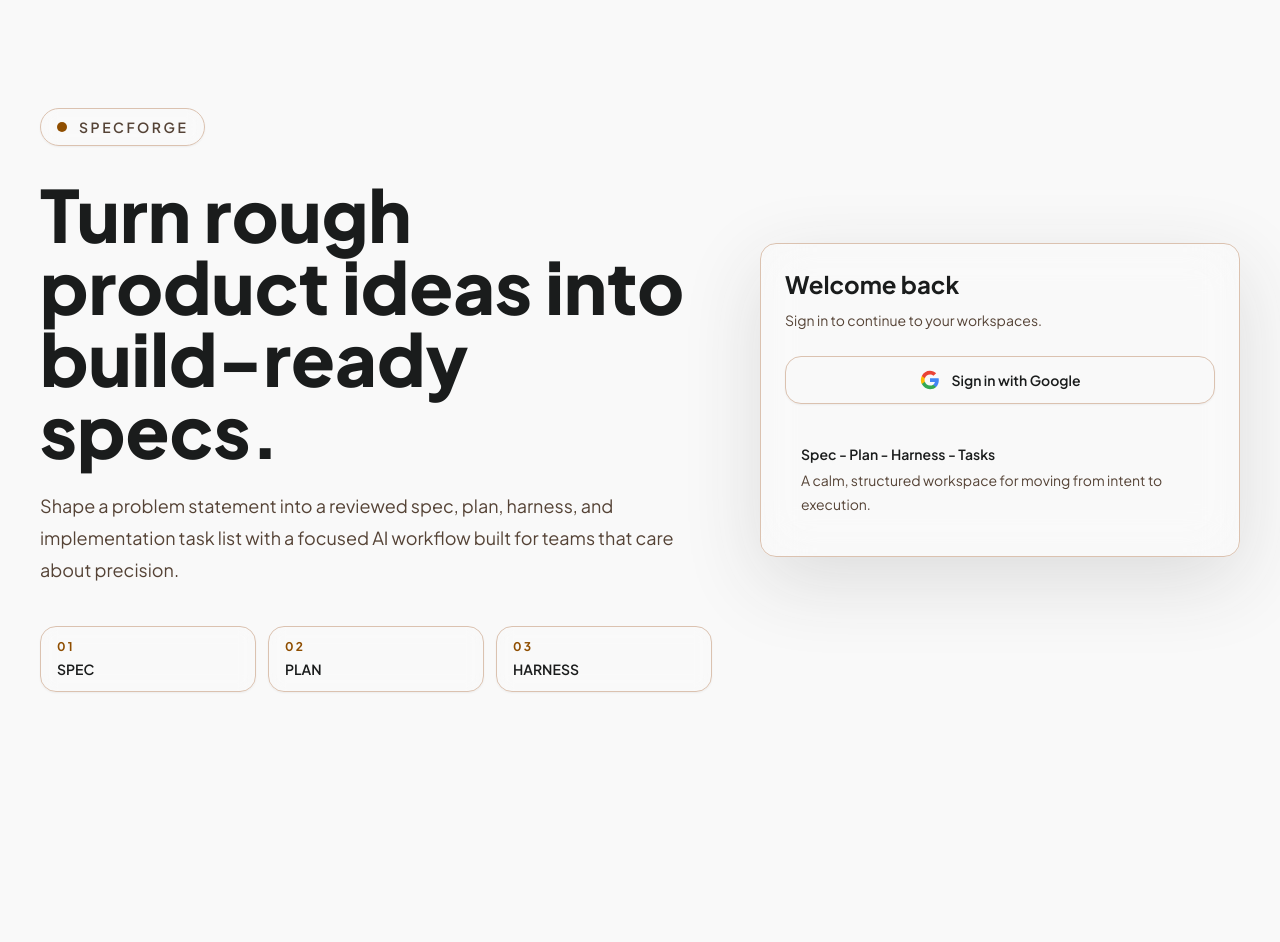
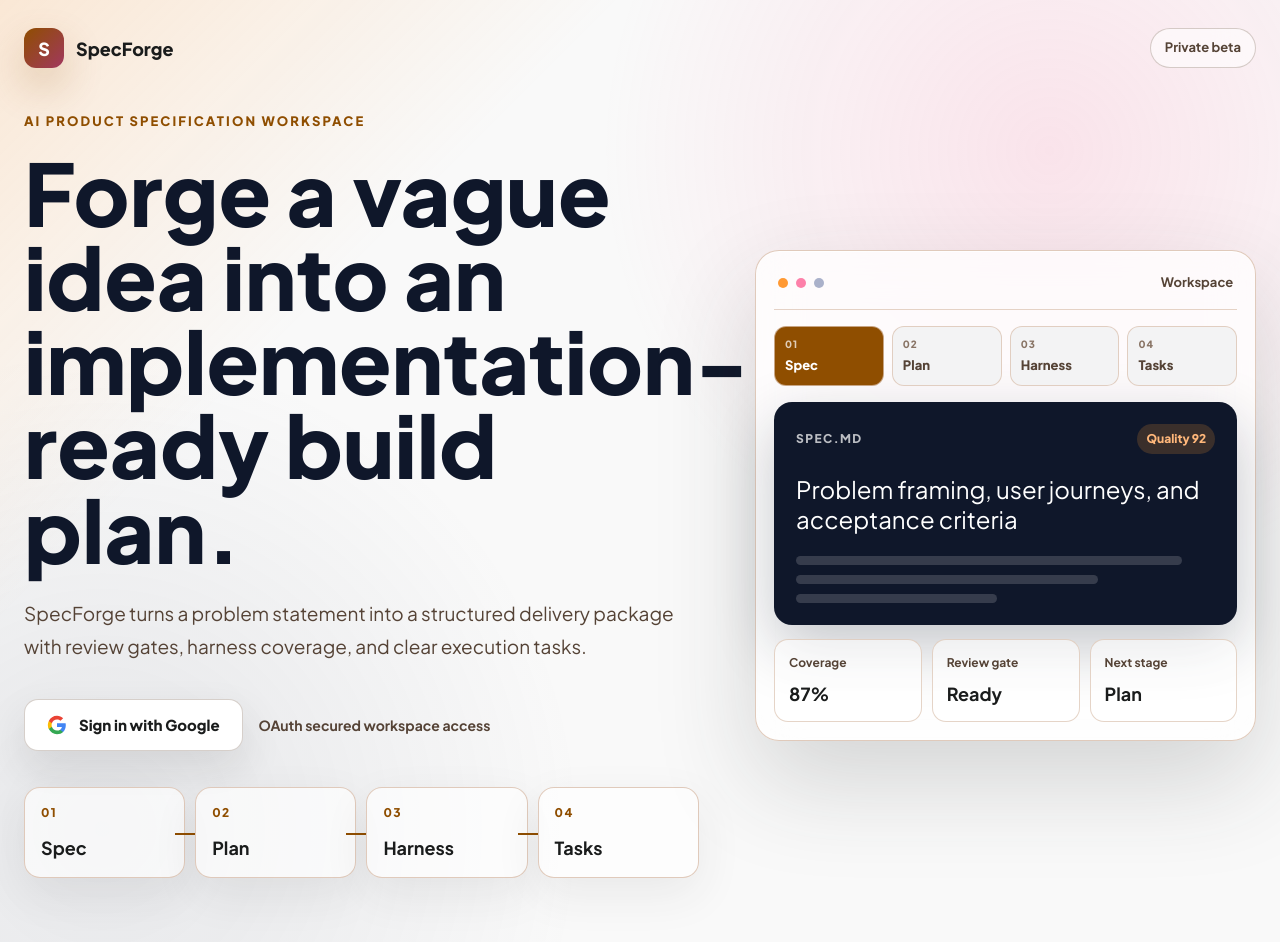
Before and after one commit to rsqrd-labs/specforge, a React (Vite) app in the folder frontend/: page / in a window 1280 px wide. Before the commit the page ends 800 px from the top, so only its background shows below. Built offline with nearby package versions, Linux system fonts and the light colour scheme; no server answers.

Commit message:
Polish landing product experience

```diff
--- a/frontend/src/index.css
+++ b/frontend/src/index.css
@@ -83,3 +83,415 @@ button:disabled {
 #root {
   min-height: 100vh;
 }
+
+.landing-shell {
+  min-height: 100vh;
+  overflow: hidden;
+  background:
+    linear-gradient(135deg, rgba(255, 153, 51, 0.18), transparent 28%),
+    radial-gradient(circle at 82% 16%, rgba(253, 128, 169, 0.18), transparent 28rem),
+    radial-gradient(circle at 8% 88%, rgba(86, 94, 116, 0.12), transparent 30rem),
+    var(--color-background);
+  color: var(--color-on-background);
+}
+
+.landing-hero {
+  width: min(100%, 1280px);
+  min-height: 100vh;
+  margin: 0 auto;
+  padding: 28px 24px 40px;
+}
+
+.landing-nav {
+  display: flex;
+  align-items: center;
+  justify-content: space-between;
+  gap: 24px;
+}
+
+.brand-lockup {
+  display: inline-flex;
+  align-items: center;
+  gap: 12px;
+  color: var(--color-on-surface);
+  font-size: 18px;
+  font-weight: 800;
+}
+
+.brand-mark {
+  display: inline-grid;
+  width: 40px;
+  height: 40px;
+  place-items: center;
+  border-radius: 12px;
+  background: linear-gradient(135deg, var(--color-primary), var(--color-secondary));
+  color: var(--color-on-primary);
+  box-shadow: 0 18px 40px rgba(143, 78, 0, 0.24);
+}
+
+.landing-status {
+  border: 1px solid rgba(136, 115, 100, 0.34);
+  border-radius: 999px;
+  background: rgba(255, 255, 255, 0.58);
+  padding: 9px 14px;
+  color: var(--color-on-surface-variant);
+  font-size: 13px;
+  font-weight: 700;
+  backdrop-filter: blur(18px);
+}
+
+.hero-grid {
+  display: grid;
+  grid-template-columns: minmax(0, 1.05fr) minmax(360px, 0.78fr);
+  align-items: center;
+  gap: 56px;
+  min-height: calc(100vh - 88px);
+  padding: 44px 0 24px;
+}
+
+.hero-copy {
+  animation: rise-in 560ms ease both;
+}
+
+.eyebrow {
+  margin: 0 0 18px;
+  color: var(--color-primary);
+  font-size: 13px;
+  font-weight: 800;
+  letter-spacing: 0.16em;
+  text-transform: uppercase;
+}
+
+.hero-copy h1 {
+  max-width: 820px;
+  margin: 0;
+  color: #0f172a;
+  font-size: clamp(48px, 7vw, 86px);
+  font-weight: 800;
+  line-height: 0.98;
+}
+
+.hero-lede {
+  max-width: 680px;
+  margin: 26px 0 0;
+  color: var(--color-on-surface-variant);
+  font-size: 19px;
+  line-height: 1.75;
+}
+
+.hero-actions {
+  display: flex;
+  align-items: center;
+  flex-wrap: wrap;
+  gap: 16px;
+  margin-top: 36px;
+}
+
+.google-button {
+  display: inline-flex;
+  min-height: 52px;
+  align-items: center;
+  justify-content: center;
+  gap: 12px;
+  border: 1px solid rgba(136, 115, 100, 0.34);
+  border-radius: 14px;
+  background: #ffffff;
+  padding: 0 22px;
+  color: var(--color-on-surface);
+  font-size: 15px;
+  font-weight: 800;
+  box-shadow: 0 18px 40px rgba(47, 49, 49, 0.12);
+  transition:
+    transform 180ms ease,
+    box-shadow 180ms ease,
+    border-color 180ms ease;
+}
+
+.google-button:hover {
+  border-color: var(--color-outline);
+  box-shadow: 0 22px 54px rgba(47, 49, 49, 0.17);
+  transform: translateY(-2px);
+}
+
+.google-button:disabled {
+  opacity: 0.64;
+  transform: none;
+}
+
+.hero-note {
+  color: var(--color-on-surface-variant);
+  font-size: 14px;
+  font-weight: 700;
+}
+
+.auth-error {
+  max-width: 520px;
+  margin: 18px 0 0;
+  border: 1px solid var(--color-error-container);
+  border-radius: 12px;
+  background: var(--color-error-container);
+  padding: 12px 14px;
+  color: var(--color-on-error-container);
+  font-size: 14px;
+}
+
+.flow-strip {
+  display: grid;
+  grid-template-columns: repeat(4, minmax(0, 1fr));
+  gap: 10px;
+  max-width: 720px;
+  margin-top: 36px;
+}
+
+.flow-step {
+  position: relative;
+  min-height: 88px;
+  border: 1px solid rgba(219, 194, 176, 0.86);
+  border-radius: 16px;
+  background: rgba(255, 255, 255, 0.66);
+  padding: 16px;
+  box-shadow: 0 16px 46px rgba(47, 49, 49, 0.08);
+  backdrop-filter: blur(18px);
+}
+
+.flow-step span {
+  display: block;
+  color: var(--color-primary);
+  font-size: 12px;
+  font-weight: 800;
+  letter-spacing: 0.12em;
+}
+
+.flow-step strong {
+  display: block;
+  margin-top: 12px;
+  color: var(--color-on-surface);
+  font-size: 18px;
+}
+
+.flow-step i {
+  position: absolute;
+  right: -11px;
+  top: 50%;
+  z-index: 2;
+  width: 20px;
+  height: 2px;
+  background: var(--color-primary);
+}
+
+.product-panel {
+  border: 1px solid rgba(219, 194, 176, 0.86);
+  border-radius: 24px;
+  background: rgba(255, 255, 255, 0.72);
+  padding: 18px;
+  box-shadow:
+    0 40px 100px rgba(47, 49, 49, 0.18),
+    inset 0 1px 0 rgba(255, 255, 255, 0.8);
+  backdrop-filter: blur(22px);
+  animation: panel-in 680ms 120ms ease both;
+}
+
+.panel-topbar {
+  display: flex;
+  align-items: center;
+  gap: 8px;
+  border-bottom: 1px solid rgba(219, 194, 176, 0.72);
+  padding: 4px 4px 16px;
+}
+
+.panel-topbar span {
+  width: 10px;
+  height: 10px;
+  border-radius: 999px;
+  background: var(--color-primary-container);
+}
+
+.panel-topbar span:nth-child(2) {
+  background: var(--color-secondary-container);
+}
+
+.panel-topbar span:nth-child(3) {
+  background: var(--color-tertiary-container);
+}
+
+.panel-topbar strong {
+  margin-left: auto;
+  color: var(--color-on-surface-variant);
+  font-size: 13px;
+}
+
+.stage-rail {
+  display: grid;
+  grid-template-columns: repeat(4, minmax(0, 1fr));
+  gap: 8px;
+  margin-top: 16px;
+}
+
+.stage-pill {
+  border: 1px solid rgba(219, 194, 176, 0.75);
+  border-radius: 12px;
+  background: var(--color-surface-container-low);
+  padding: 10px;
+  color: var(--color-on-surface-variant);
+  font-size: 13px;
+  font-weight: 800;
+}
+
+.stage-pill span {
+  display: block;
+  margin-bottom: 4px;
+  color: var(--color-outline);
+  font-size: 10px;
+  letter-spacing: 0.1em;
+}
+
+.stage-pill.active {
+  background: var(--color-primary);
+  color: var(--color-on-primary);
+}
+
+.stage-pill.active span {
+  color: rgba(255, 255, 255, 0.72);
+}
+
+.document-card {
+  margin-top: 16px;
+  border-radius: 18px;
+  background: #0f172a;
+  padding: 22px;
+  color: #ffffff;
+  box-shadow: 0 22px 60px rgba(15, 23, 42, 0.24);
+}
+
+.document-header {
+  display: flex;
+  align-items: center;
+  justify-content: space-between;
+  color: rgba(255, 255, 255, 0.72);
+  font-size: 12px;
+  font-weight: 800;
+  letter-spacing: 0.12em;
+  text-transform: uppercase;
+}
+
+.document-header em {
+  border-radius: 999px;
+  background: rgba(255, 153, 51, 0.18);
+  padding: 6px 9px;
+  color: var(--color-inverse-primary);
+  font-style: normal;
+  letter-spacing: 0;
+  text-transform: none;
+}
+
+.document-card h2 {
+  max-width: 460px;
+  margin: 20px 0 22px;
+  font-size: 24px;
+  line-height: 1.25;
+}
+
+.doc-line {
+  height: 9px;
+  width: 72%;
+  border-radius: 999px;
+  background: rgba(255, 255, 255, 0.16);
+}
+
+.doc-line + .doc-line {
+  margin-top: 10px;
+}
+
+.doc-line.wide {
+  width: 92%;
+}
+
+.doc-line.short {
+  width: 48%;
+}
+
+.insight-grid {
+  display: grid;
+  grid-template-columns: repeat(3, minmax(0, 1fr));
+  gap: 10px;
+  margin-top: 14px;
+}
+
+.insight-grid div {
+  border: 1px solid rgba(219, 194, 176, 0.7);
+  border-radius: 14px;
+  background: rgba(255, 255, 255, 0.58);
+  padding: 14px;
+}
+
+.insight-grid span {
+  display: block;
+  color: var(--color-on-surface-variant);
+  font-size: 12px;
+  font-weight: 700;
+}
+
+.insight-grid strong {
+  display: block;
+  margin-top: 8px;
+  color: var(--color-on-surface);
+  font-size: 18px;
+}
+
+@keyframes rise-in {
+  from {
+    opacity: 0;
+    transform: translateY(18px);
+  }
+  to {
+    opacity: 1;
+    transform: translateY(0);
+  }
+}
+
+@keyframes panel-in {
+  from {
+    opacity: 0;
+    transform: translateY(24px) scale(0.98);
+  }
+  to {
+    opacity: 1;
+    transform: translateY(0) scale(1);
+  }
+}
+
+@media (max-width: 980px) {
+  .hero-grid {
+    grid-template-columns: 1fr;
+    gap: 36px;
+  }
+
+  .hero-copy h1 {
+    font-size: clamp(42px, 12vw, 68px);
+  }
+}
+
+@media (max-width: 720px) {
+  .landing-hero {
+    padding: 20px 16px 32px;
+  }
+
+  .landing-nav {
+    align-items: flex-start;
+  }
+
+  .flow-strip,
+  .stage-rail,
+  .insight-grid {
+    grid-template-columns: 1fr;
+  }
+
+  .flow-step i {
+    display: none;
+  }
+
+  .product-panel {
+    border-radius: 18px;
+    padding: 14px;
+  }
+}
--- a/frontend/src/pages/Landing.tsx
+++ b/frontend/src/pages/Landing.tsx
@@ -27,77 +27,101 @@ export default function Landing({
   }
 
   return (
-    <main className="relative min-h-screen overflow-hidden bg-background text-on-background">
-      <div className="absolute inset-0 -z-10">
-        <div className="absolute left-[-10rem] top-[-8rem] h-[32rem] w-[32rem] rounded-full bg-primary-container/30 blur-3xl" />
-        <div className="absolute bottom-[-12rem] right-[-8rem] h-[34rem] w-[34rem] rounded-full bg-secondary-container/25 blur-3xl" />
-      </div>
+    <main className="landing-shell">
+      <section className="landing-hero" aria-labelledby="landing-title">
+        <header className="landing-nav">
+          <div className="brand-lockup">
+            <span className="brand-mark">S</span>
+            <span>SpecForge</span>
+          </div>
+          <span className="landing-status">Private beta</span>
+        </header>
 
-      <section className="mx-auto grid min-h-screen w-full max-w-[1280px] grid-cols-1 items-center gap-12 px-6 py-10 lg:grid-cols-[minmax(0,1fr)_480px] lg:px-10">
-        <div className="max-w-3xl">
-          <div className="mb-8 inline-flex items-center gap-3 rounded-full border border-outline-variant bg-surface-container-lowest/80 px-4 py-2 text-sm font-semibold uppercase tracking-[0.18em] text-on-surface-variant shadow-sm backdrop-blur">
-            <span className="h-2.5 w-2.5 rounded-full bg-primary" />
-            SpecForge
+        <div className="hero-grid">
+          <div className="hero-copy">
+            <p className="eyebrow">AI product specification workspace</p>
+            <h1 id="landing-title">
+              Forge a vague idea into an implementation-ready build plan.
+            </h1>
+            <p className="hero-lede">
+              SpecForge turns a problem statement into a structured delivery
+              package with review gates, harness coverage, and clear execution
+              tasks.
+            </p>
+
+            <div className="hero-actions">
+              <button
+                type="button"
+                onClick={handleGoogleSignIn}
+                disabled={isSigningIn}
+                className="google-button"
+              >
+                <GoogleIcon />
+                {isSigningIn ? "Opening Google..." : "Sign in with Google"}
+              </button>
+              <span className="hero-note">OAuth secured workspace access</span>
+            </div>
+
+            {authError && <p className="auth-error">{authError}</p>}
+
+            <div className="flow-strip" aria-label="SpecForge workflow">
+              {[
+                ["01", "Spec"],
+                ["02", "Plan"],
+                ["03", "Harness"],
+                ["04", "Tasks"],
+              ].map(([number, label], index) => (
+                <div className="flow-step" key={label}>
+                  <span>{number}</span>
+                  <strong>{label}</strong>
+                  {index < 3 && <i aria-hidden="true" />}
+                </div>
+              ))}
+            </div>
           </div>
 
-          <h1 className="max-w-3xl text-5xl font-extrabold leading-[1.05] text-on-background sm:text-6xl lg:text-7xl">
-            Turn rough product ideas into build-ready specs.
-          </h1>
+          <div className="product-panel" aria-label="SpecForge product preview">
+            <div className="panel-topbar">
+              <span />
+              <span />
+              <span />
+              <strong>Workspace</strong>
+            </div>
 
-          <p className="mt-6 max-w-2xl text-lg leading-8 text-on-surface-variant">
-            Shape a problem statement into a reviewed spec, plan, harness, and
-            implementation task list with a focused AI workflow built for teams
-            that care about precision.
-          </p>
+            <div className="stage-rail">
+              {["Spec", "Plan", "Harness", "Tasks"].map((stage, index) => (
+                <div className={index === 0 ? "stage-pill active" : "stage-pill"} key={stage}>
+                  <span>0{index + 1}</span>
+                  {stage}
+                </div>
+              ))}
+            </div>
 
-          <div className="mt-10 grid max-w-2xl grid-cols-1 gap-3 sm:grid-cols-3">
-            {["SPEC", "PLAN", "HARNESS"].map((label, index) => (
-              <div
-                key={label}
-                className="rounded-lg border border-outline-variant bg-surface-container-lowest/75 px-4 py-3 shadow-sm backdrop-blur"
-              >
-                <div className="text-xs font-bold uppercase tracking-[0.18em] text-primary">
-                  0{index + 1}
-                </div>
-                <div className="mt-1 text-sm font-semibold text-on-surface">
-                  {label}
-                </div>
+            <div className="document-card">
+              <div className="document-header">
+                <span>SPEC.md</span>
+                <em>Quality 92</em>
               </div>
-            ))}
-          </div>
-        </div>
+              <h2>Problem framing, user journeys, and acceptance criteria</h2>
+              <div className="doc-line wide" />
+              <div className="doc-line" />
+              <div className="doc-line short" />
+            </div>
 
-        <div className="rounded-2xl border border-outline-variant bg-surface-container-lowest/80 p-6 shadow-[0_24px_80px_rgba(47,49,49,0.14)] backdrop-blur-xl">
-          <div className="mb-6">
-            <h2 className="text-2xl font-bold text-on-surface">Welcome back</h2>
-            <p className="mt-2 text-sm leading-6 text-on-surface-variant">
-              Sign in to continue to your workspaces.
-            </p>
-          </div>
-
-          <button
-            type="button"
-            onClick={handleGoogleSignIn}
-            disabled={isSigningIn}
-            className="flex h-12 w-full items-center justify-center gap-3 rounded-lg border border-outline-variant bg-surface px-4 text-sm font-semibold text-on-surface shadow-sm transition hover:border-outline hover:bg-surface-container-low disabled:opacity-60"
-          >
-            <GoogleIcon />
-            {isSigningIn ? "Opening Google..." : "Sign in with Google"}
-          </button>
-
-          {authError && (
-            <p className="mt-4 rounded-lg border border-error-container bg-error-container px-3 py-2 text-sm text-on-error-container">
-              {authError}
-            </p>
-          )}
-
-          <div className="mt-6 rounded-lg bg-primary-container/20 p-4">
-            <p className="text-sm font-semibold text-on-surface">
-              Spec - Plan - Harness - Tasks
-            </p>
-            <p className="mt-1 text-sm leading-6 text-on-surface-variant">
-              A calm, structured workspace for moving from intent to execution.
-            </p>
+            <div className="insight-grid">
+              <div>
+                <span>Coverage</span>
+                <strong>87%</strong>
+              </div>
+              <div>
+                <span>Review gate</span>
+                <strong>Ready</strong>
+              </div>
+              <div>
+                <span>Next stage</span>
+                <strong>Plan</strong>
+              </div>
+            </div>
           </div>
         </div>
       </section>
```
